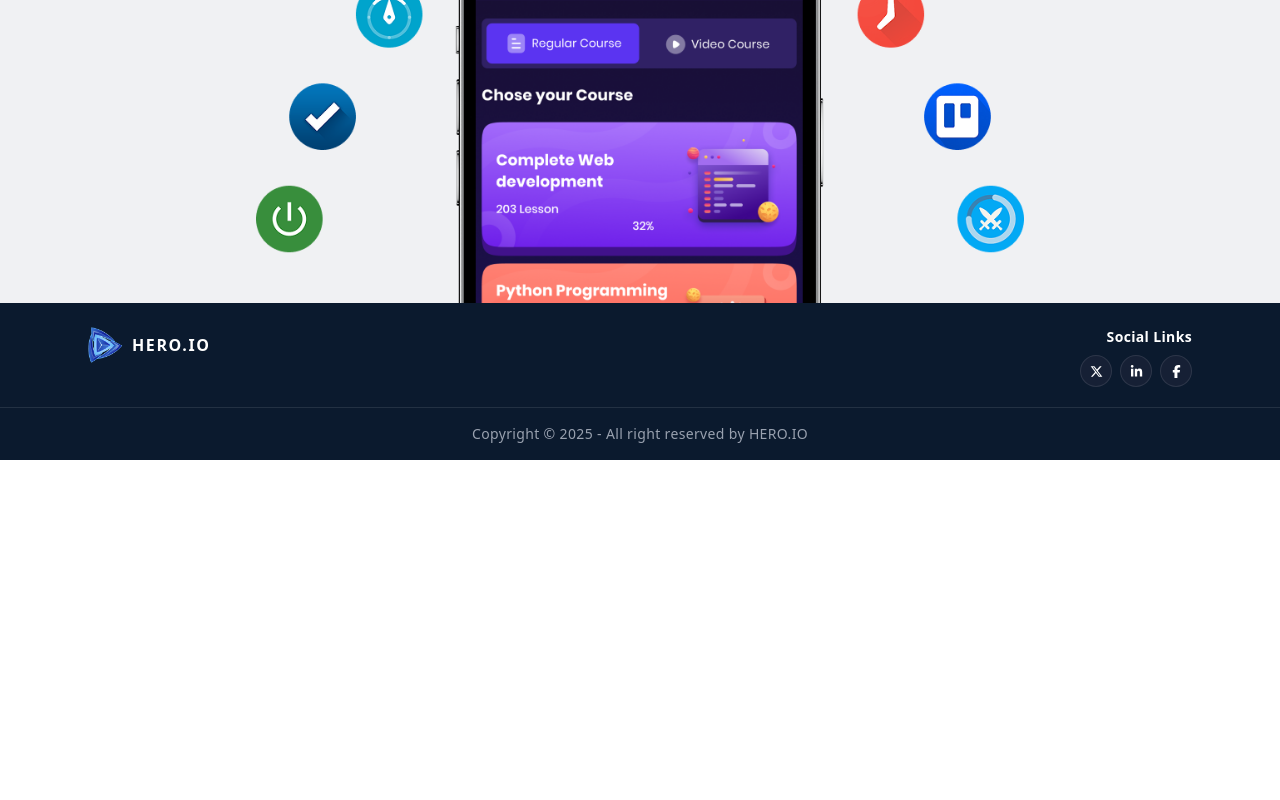
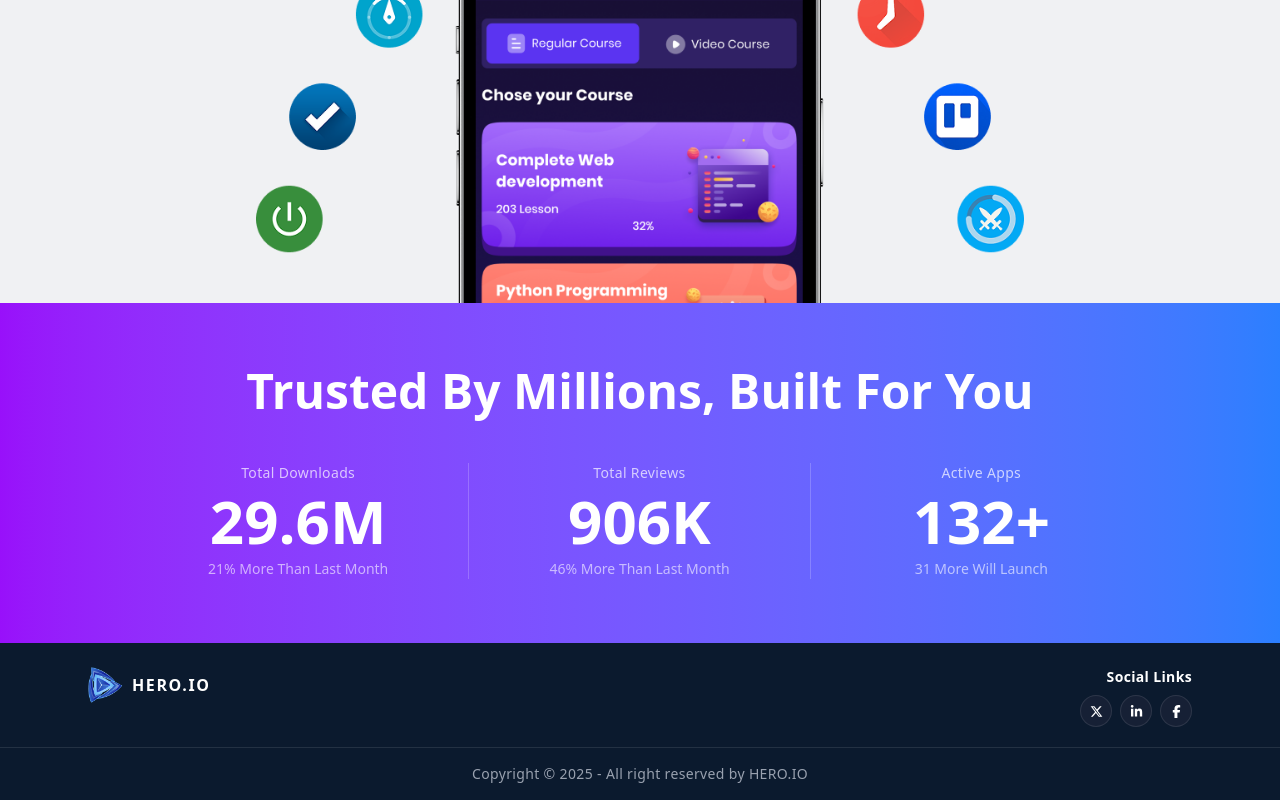
Before and after one commit to ziaulhoquepatwary/Hero-IO, a React (Vite) app: page / in a window 1280 px wide. Shown: the part 554-1354 px from the top of the page. Before the commit the page ends 1014 px from the top, so only its background shows below. Built offline with nearby package versions, Linux system fonts and the light colour scheme.

Commit message:
StatsSection design done

```diff
--- a/src/page/home-page/Home.jsx
+++ b/src/page/home-page/Home.jsx
@@ -1,10 +1,12 @@
 import React from 'react'
 import Banner from './Banner'
+import StatsSection from './StatsSection'
 
 function Home() {
     return (
         <div>
             <Banner />
+            <StatsSection />
         </div>
     )
 }
--- /dev/null
+++ b/src/page/home-page/StatsSection.jsx
@@ -0,0 +1,54 @@
+import React from 'react'
+
+const stats = [
+    {
+        label: "Total Downloads",
+        value: "29.6M",
+        sub: "21% More Than Last Month",
+    },
+    {
+        label: "Total Reviews",
+        value: "906K",
+        sub: "46% More Than Last Month",
+    },
+    {
+        label: "Active Apps",
+        value: "132+",
+        sub: "31 More Will Launch",
+    },
+];
+
+function StatsSection() {
+    return (
+        <section className="w-full bg-gradient-to-r from-purple-600 to-blue-500 py-16 px-4">
+            <div className="max-w-5xl mx-auto">
+
+                <h2 className="text-white text-center text-3xl sm:text-4xl lg:text-5xl font-bold mb-12">
+                    Trusted By Millions, Built For You
+                </h2>
+
+                <div className="flex flex-col sm:flex-row items-center justify-center divide-y sm:divide-y-0 sm:divide-x divide-white/20">
+                    {stats.map((stat) => (
+                        <div
+                            key={stat.label}
+                            className="flex flex-col items-center gap-2 py-8 sm:py-0 sm:px-12 lg:px-20 w-full sm:w-1/3"
+                        >
+                            <p className="text-white/70 text-sm font-medium tracking-wide">
+                                {stat.label}
+                            </p>
+                            <p className="text-white text-5xl lg:text-6xl font-extrabold">
+                                {stat.value}
+                            </p>
+                            <p className="text-white/60 text-sm">
+                                {stat.sub}
+                            </p>
+                        </div>
+                    ))}
+                </div>
+
+            </div>
+        </section>
+    )
+}
+
+export default StatsSection
```
